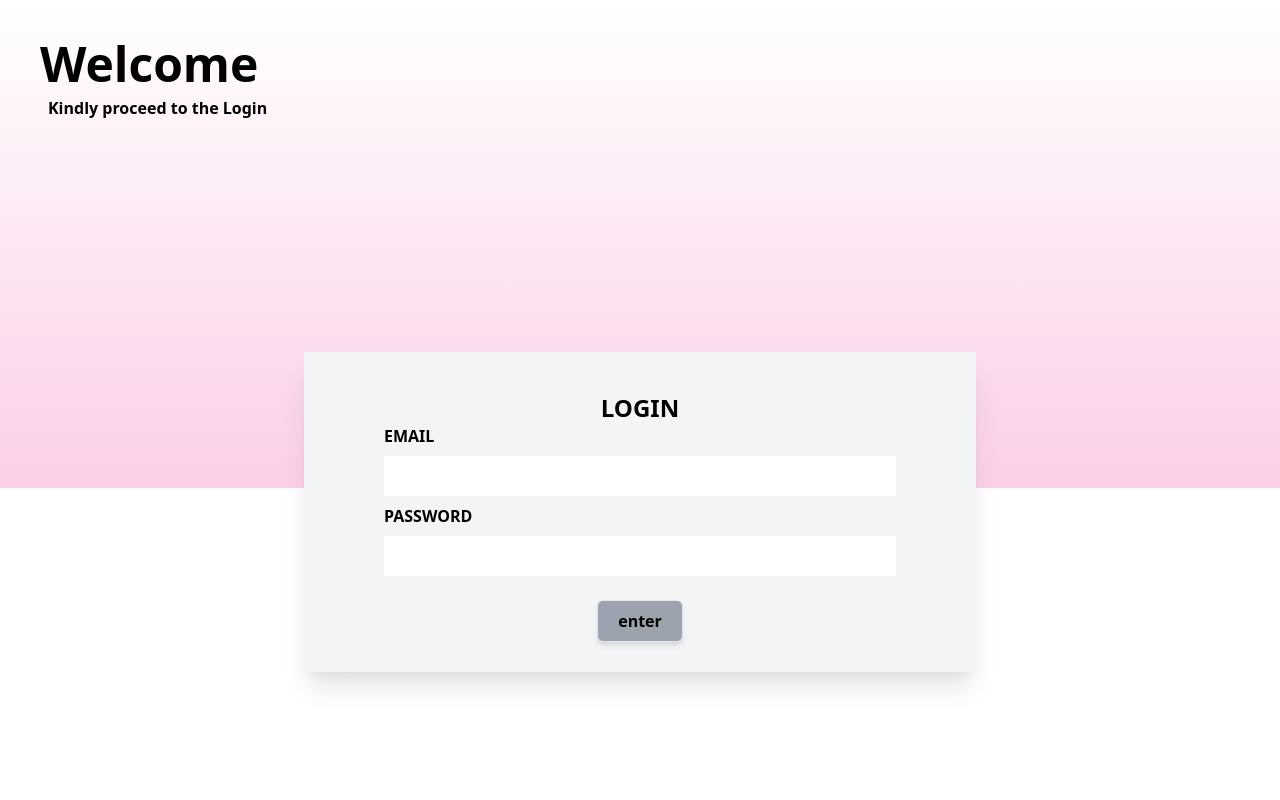
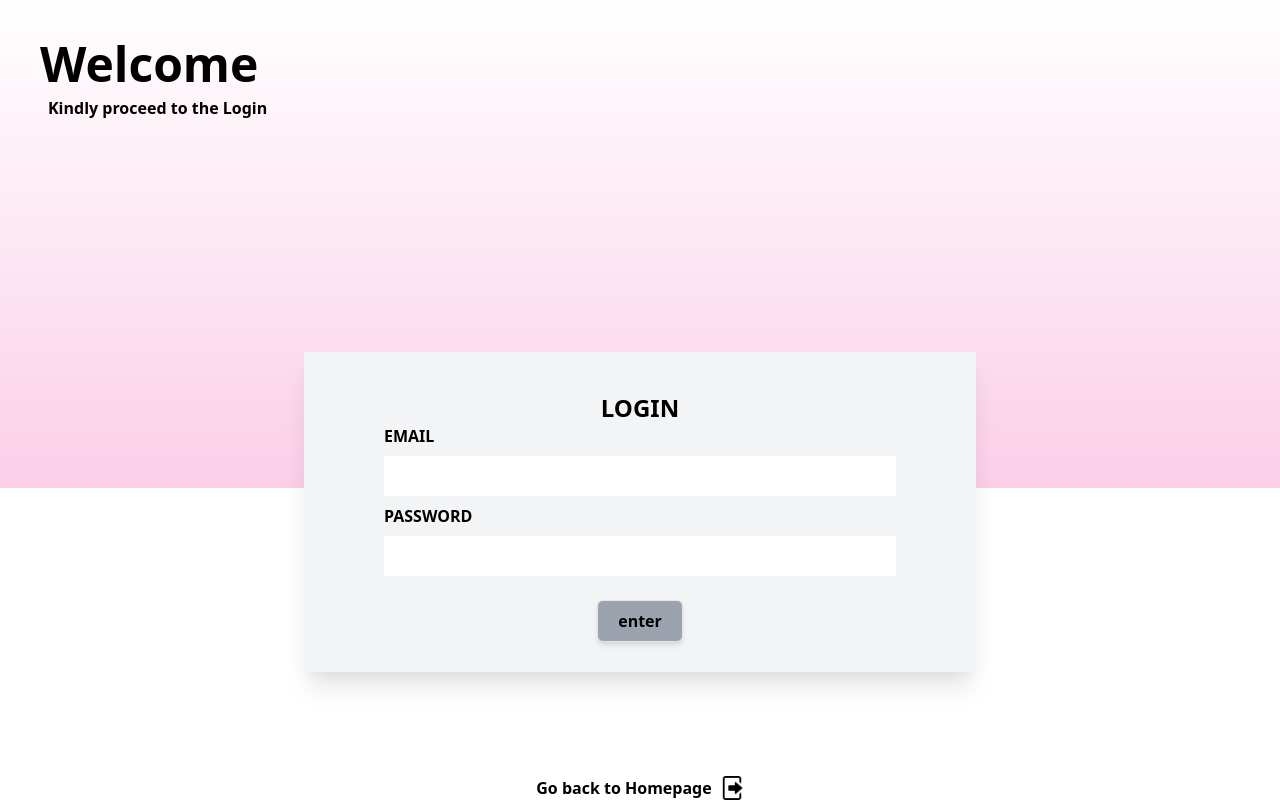
Before and after one commit to Victorakinwunmi/cake-web, a Nuxt app: page /login in a window 1280 px wide. Built offline with nearby package versions, Linux system fonts and the light colour scheme.

Commit message:
i added a button to go back to homepage in the login page

```diff
--- a/pages/login.vue
+++ b/pages/login.vue
@@ -38,6 +38,11 @@
          <h1 class="text-lg lg:text-2xl text-center">User does not exist!!</h1>
       </template>
     </BigModal>
+
+    <div class="pt-56 lg:pt-72 px-4 flex gap-2 items-center justify-center">
+        <nuxt-link to="/" class="font-bold">Go back to Homepage</nuxt-link>
+        <img :src="require('@/assets/icons/Exit.png')" class="w-6">
+    </div>
 </div>
 
 </template>
```
Also changed, not shown: assets/icons/Exit.png (added).
